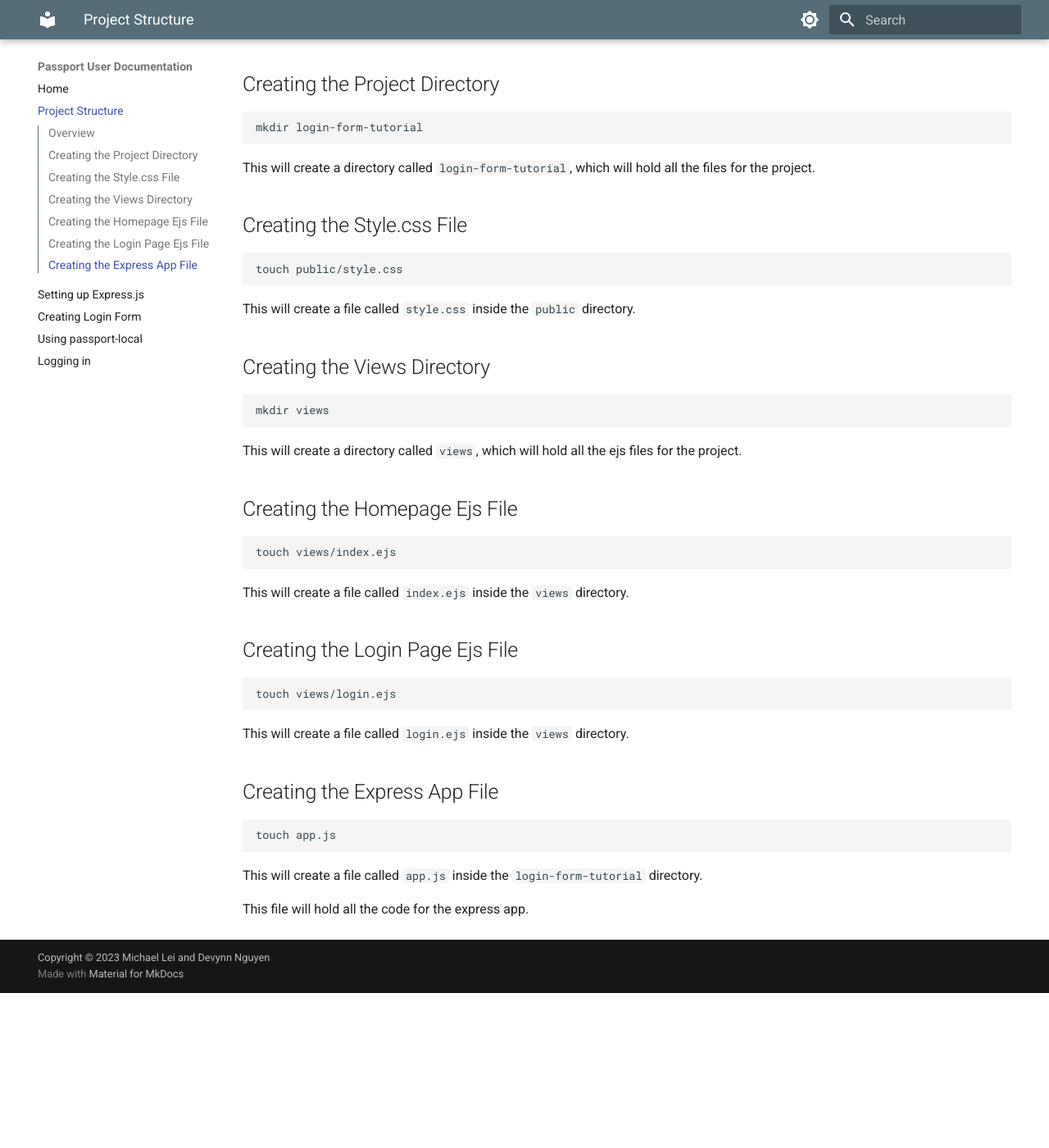
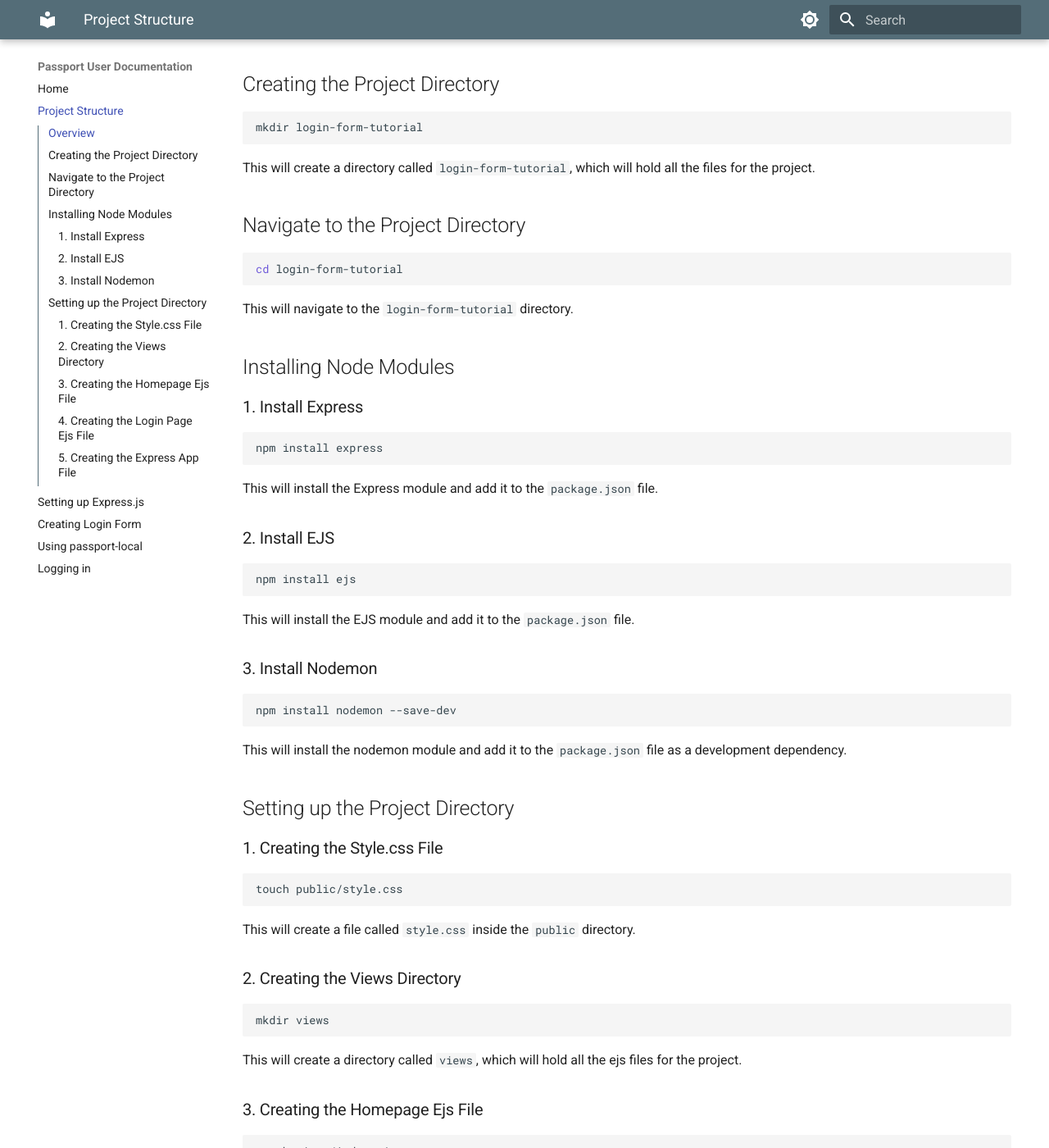
Before and after one commit to michaeleii/comm-documentation, an MkDocs documentation site: the page built from docs/pages/project-structure.md, in a window 1280 px wide and 1400 px high, scrolled down 503 px. Shown: the whole window at 82% size. Built offline with MkDocs 1.6.1 and Material for MkDocs 9.7.7, drawn with Linux system fonts in a browser that asks for light colours; before the commit the page ends 1714 px from its top, so only the background shows below that; some of the changed text lies outside the part shown.

Commit message:
Finish project structure content

````diff
--- a/docs/pages/project-structure.md
+++ b/docs/pages/project-structure.md
@@ -26,7 +26,43 @@
 
 This will create a directory called `login-form-tutorial`, which will hold all the files for the project.
 
-## Creating the Style.css File
+## Navigate to the Project Directory
+
+```bash
+cd login-form-tutorial
+```
+
+This will navigate to the `login-form-tutorial` directory.
+
+## Installing Node Modules
+
+### 1. Install Express
+
+```bash
+npm install express
+```
+
+This will install the Express module and add it to the `package.json` file.
+
+### 2. Install EJS
+
+```bash
+npm install ejs
+```
+
+This will install the EJS module and add it to the `package.json` file.
+
+### 3. Install Nodemon
+
+```bash
+npm install nodemon --save-dev
+```
+
+This will install the nodemon module and add it to the `package.json` file as a development dependency.
+
+## Setting up the Project Directory
+
+### 1. Creating the Style.css File
 
 ```bash
 touch public/style.css
@@ -34,7 +70,7 @@
 
 This will create a file called `style.css` inside the `public` directory.
 
-## Creating the Views Directory
+### 2. Creating the Views Directory
 
 ```bash
 mkdir views
@@ -42,7 +78,7 @@
 
 This will create a directory called `views`, which will hold all the ejs files for the project.
 
-## Creating the Homepage Ejs File
+### 3. Creating the Homepage Ejs File
 
 ```bash
 touch views/index.ejs
@@ -50,7 +86,7 @@
 
 This will create a file called `index.ejs` inside the `views` directory.
 
-## Creating the Login Page Ejs File
+### 4. Creating the Login Page Ejs File
 
 ```bash
 touch views/login.ejs
@@ -58,7 +94,7 @@
 
 This will create a file called `login.ejs` inside the `views` directory.
 
-## Creating the Express App File
+### 5. Creating the Express App File
 
 ```bash
 touch app.js
````
